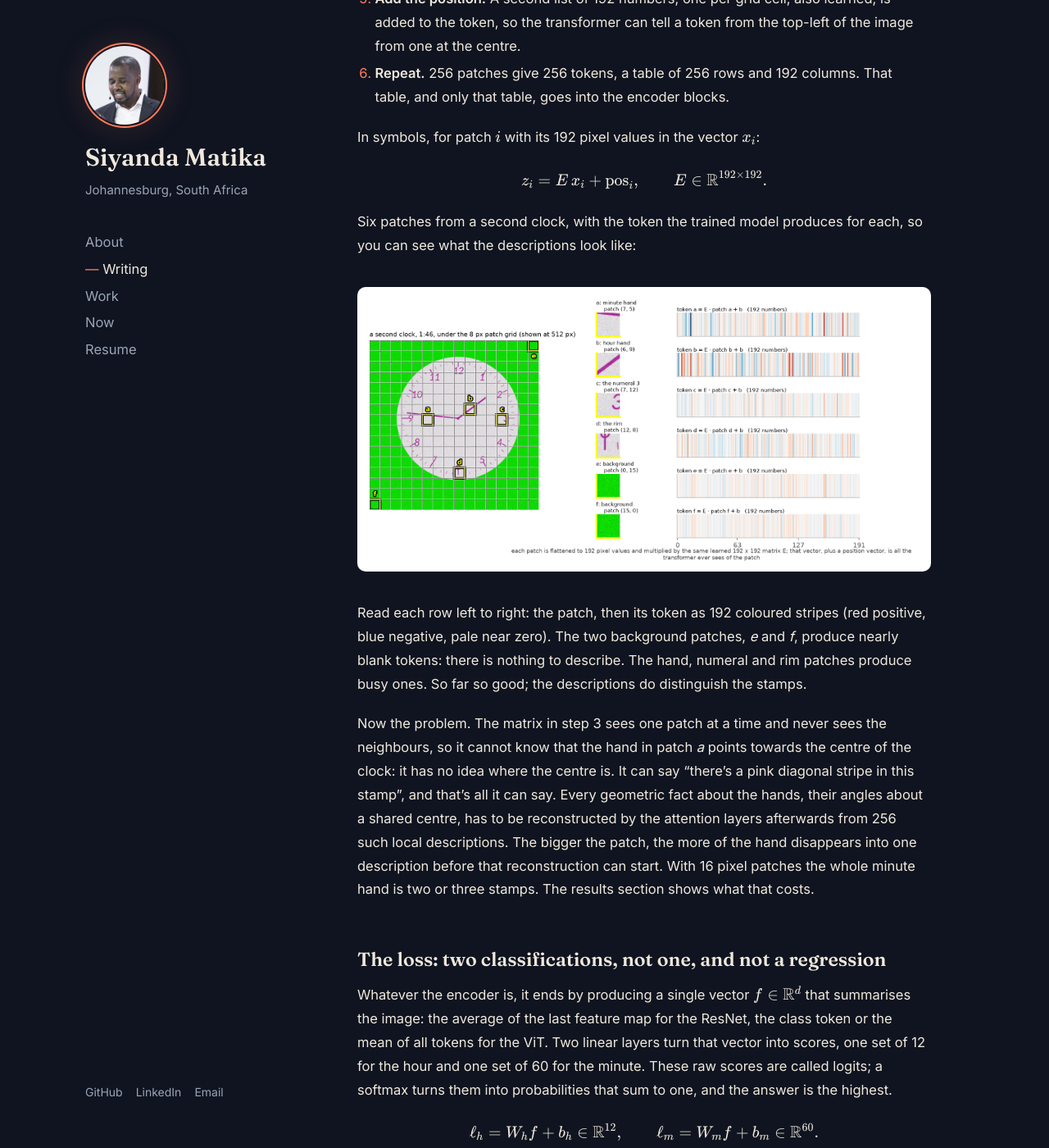
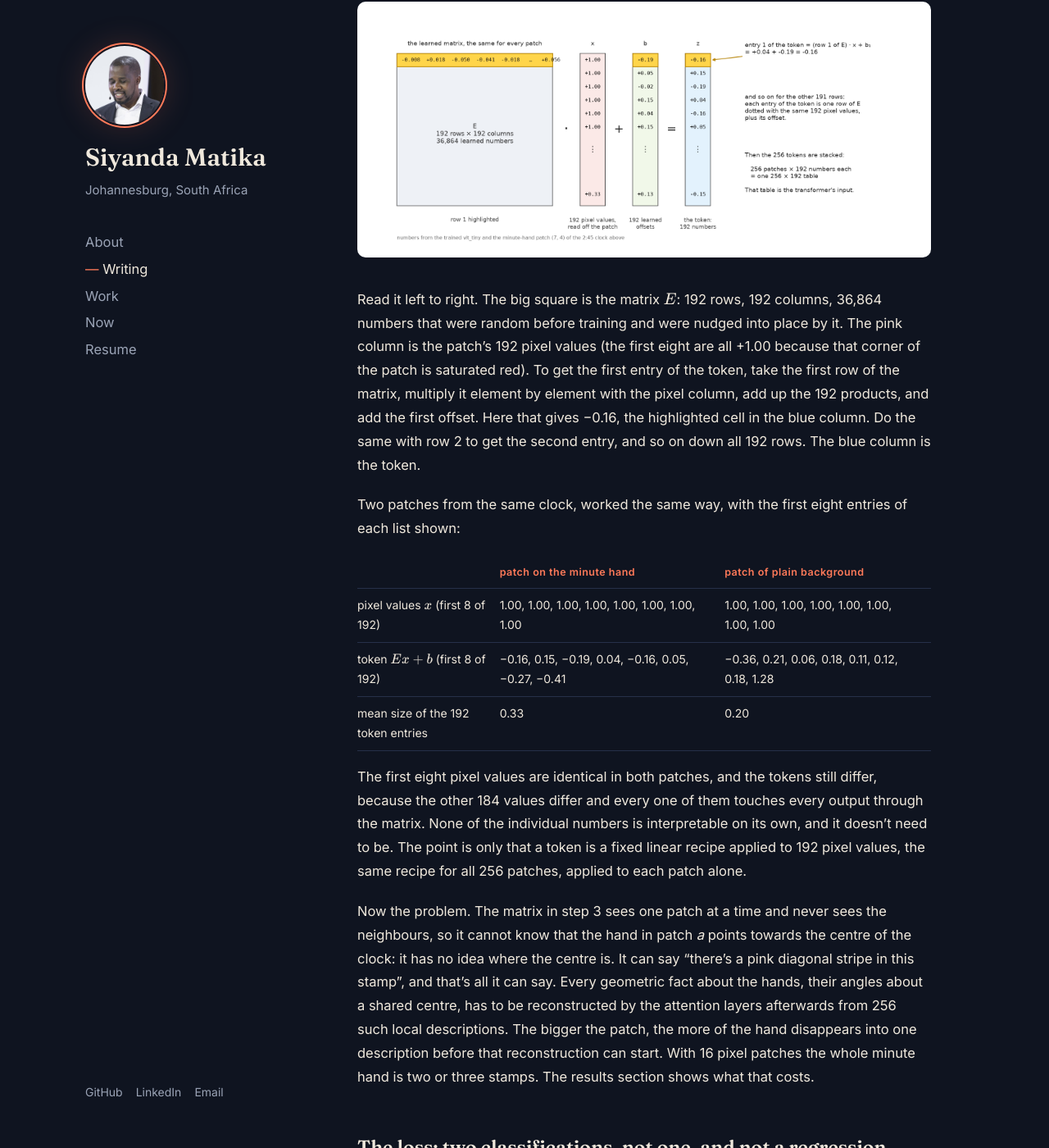
Before and after one commit to matikasiyanda/matikasiyanda.github.io, a Jekyll site: the page built from _posts/2026-09-15-clocks-part-2-models.md, in a window 1280 px wide and 1400 px high, scrolled down 6897 px. Shown: the whole window at 82% size. Built offline with Jekyll 4.4.1, drawn with Linux system fonts in a browser that asks for light colours; comment, search, counter and statistics services are not loaded; some of the changed text lies outside the part shown.

Commit message:
Part 2 reordered; token calculation drawn out

````diff
--- a/_posts/2026-09-15-clocks-part-2-models.md
+++ b/_posts/2026-09-15-clocks-part-2-models.md
@@ -31,79 +31,10 @@
 rather than in compute or training time, because the question is about
 what a given amount of model can learn.
 
-| model | params | design |
-|---|---|---|
-| cnn_small | 2.8M | ResNet, widths 32 to 256, two blocks per stage |
-| cnn_r18 | 11.2M | ResNet-18 layout |
-| cnn_r34 | 21.3M | ResNet-34 layout |
-| vit_tiny | 3.7M | patch 8, width 192, depth 8, 3 heads |
-| vit_small | 14.4M | patch 8, width 384, depth 8, 6 heads |
-| vit_p16 | 14.5M | patch 16, width 384, depth 8, 6 heads |
-
-Here are the two families as data flows, with the shape of the tensor at
-each stage for a 128 px input. Read them top to bottom. The ResNet shrinks
-the image four times while widening the channels; the ViT shrinks it once,
-at the very start, and then keeps the same 256 tokens through every layer.
-
-```mermaid
-flowchart TB
-  subgraph R ["ResNet-18 layout (cnn_r18, 11.2M)"]
-    direction TB
-    r0["image<br/>128 × 128 × 3"] --> r1["stem: 3×3 conv, stride 1, BatchNorm, ReLU<br/>128 × 128 × 64"]
-    r1 --> r2["stage 1: 2 residual blocks<br/>128 × 128 × 64"]
-    r2 --> r3["stage 2: 2 blocks, first has stride 2<br/>64 × 64 × 128"]
-    r3 --> r4["stage 3: 2 blocks, stride 2<br/>32 × 32 × 256"]
-    r4 --> r5["stage 4: 2 blocks, stride 2<br/>16 × 16 × 512"]
-    r5 --> r6["global average pool<br/>512"]
-    r6 --> r7["two linear heads<br/>12 hour logits, 60 minute logits"]
-  end
-  subgraph V ["ViT tiny (vit_tiny, 3.7M)"]
-    direction TB
-    v0["image<br/>128 × 128 × 3"] --> v1["patchify: 8×8 patches, one linear map each<br/>16 × 16 = 256 tokens × 192"]
-    v1 --> v2["+ learned position embedding, + class token<br/>257 × 192"]
-    v2 --> v3["8 × encoder block:<br/>LayerNorm → 3-head self-attention → add<br/>LayerNorm → MLP 192→768→192 → add<br/>257 × 192"]
-    v3 --> v4["class token<br/>192"]
-    v4 --> v5["two linear heads<br/>12 hour logits, 60 minute logits"]
-  end
-```
-
-A residual block is two 3x3 convolutions with a skip connection that adds
-the block's input to its output, so each block only has to learn a
-correction. An encoder block is the transformer's unit: self-attention
-lets every token gather information from every other token, weighted by
-learned relevance, and the MLP then processes each token on its own. Both
-families are deep stacks of one repeated unit; the difference is entirely
-in what the unit does and what it can see.
-
-The modified ViT in the second half of this post keeps the eight encoder
-blocks and changes the three parts around them:
-
-```mermaid
-flowchart TB
-  subgraph V2 ["ViT tiny v2 (vit_tiny_v2, 3.8M)"]
-    direction TB
-    w0["image<br/>128 × 128 × 3"] --> w1["conv stem: 3×3 conv stride 2, BatchNorm, GELU → 64 × 64 × 96<br/>3×3 conv stride 2, BatchNorm, GELU → 32 × 32 × 192, then 1×1 conv<br/>32 × 32 = 1,024 tokens × 192"]
-    w1 --> w2["+ fixed 2D sine-cosine positions, no class token<br/>1024 × 192"]
-    w2 --> w3["8 × encoder block, as before<br/>1024 × 192"]
-    w3 --> w4["mean over all tokens<br/>192"]
-    w4 --> w5["two linear heads<br/>12 hour logits, 60 minute logits"]
-  end
-```
-
-The ResNets [[ResNet]](#references) use a 3x3 stride-1 stem instead of the
-ImageNet 7x7 stride-2 convolution plus max-pool. At 128 px the first thing a
-stride-4 stem would throw away is the minute hand. The ViTs
-[[ViT]](#references) are the plain recipe: one patch-by-patch strided
-convolution as the tokeniser, learned position embeddings, a class token,
-stochastic depth up to 0.1.
-
-Both families end in the same head, and the head is where the task is
-defined, so it gets its own section.
-
 ## What goes in, what comes out
 
-Before the loss, the plumbing, because the loss only makes sense once the
-input and output are concrete.
+Before the models, the plumbing. What goes in and what comes out is the
+same for every model in this post, so it comes first.
 
 ```mermaid
 flowchart TB
@@ -174,6 +105,60 @@
 up. Training is the process of nudging the encoder's weights so that
 number, averaged over the batch, goes down.
 
+## The two families
+
+| model | params | design |
+|---|---|---|
+| cnn_small | 2.8M | ResNet, widths 32 to 256, two blocks per stage |
+| cnn_r18 | 11.2M | ResNet-18 layout |
+| cnn_r34 | 21.3M | ResNet-34 layout |
+| vit_tiny | 3.7M | patch 8, width 192, depth 8, 3 heads |
+| vit_small | 14.4M | patch 8, width 384, depth 8, 6 heads |
+| vit_p16 | 14.5M | patch 16, width 384, depth 8, 6 heads |
+
+Here are the two families as data flows, with the shape of the tensor at
+each stage for a 128 px input. Read them top to bottom. The ResNet shrinks
+the image four times while widening the channels; the ViT shrinks it once,
+at the very start, and then keeps the same 256 tokens through every layer.
+
+```mermaid
+flowchart TB
+  subgraph R ["ResNet-18 layout (cnn_r18, 11.2M)"]
+    direction TB
+    r0["image<br/>128 × 128 × 3"] --> r1["stem: 3×3 conv, stride 1, BatchNorm, ReLU<br/>128 × 128 × 64"]
+    r1 --> r2["stage 1: 2 residual blocks<br/>128 × 128 × 64"]
+    r2 --> r3["stage 2: 2 blocks, first has stride 2<br/>64 × 64 × 128"]
+    r3 --> r4["stage 3: 2 blocks, stride 2<br/>32 × 32 × 256"]
+    r4 --> r5["stage 4: 2 blocks, stride 2<br/>16 × 16 × 512"]
+    r5 --> r6["global average pool<br/>512"]
+    r6 --> r7["two linear heads<br/>12 hour logits, 60 minute logits"]
+  end
+  subgraph V ["ViT tiny (vit_tiny, 3.7M)"]
+    direction TB
+    v0["image<br/>128 × 128 × 3"] --> v1["patchify: 8×8 patches, one linear map each<br/>16 × 16 = 256 tokens × 192"]
+    v1 --> v2["+ learned position embedding, + class token<br/>257 × 192"]
+    v2 --> v3["8 × encoder block:<br/>LayerNorm → 3-head self-attention → add<br/>LayerNorm → MLP 192→768→192 → add<br/>257 × 192"]
+    v3 --> v4["class token<br/>192"]
+    v4 --> v5["two linear heads<br/>12 hour logits, 60 minute logits"]
+  end
+```
+
+A residual block is two 3x3 convolutions with a skip connection that adds
+the block's input to its output, so each block only has to learn a
+correction. An encoder block is the transformer's unit: self-attention
+lets every token gather information from every other token, weighted by
+learned relevance, and the MLP then processes each token on its own. Both
+families are deep stacks of one repeated unit; the difference is entirely
+in what the unit does and what it can see.
+
+
+The ResNets [[ResNet]](#references) use a 3x3 stride-1 stem instead of the
+ImageNet 7x7 stride-2 convolution plus max-pool. At 128 px the first thing a
+stride-4 stem would throw away is the minute hand. The ViTs
+[[ViT]](#references) are the plain recipe: one patch-by-patch strided
+convolution as the tokeniser, learned position embeddings, a class token,
+stochastic depth up to 0.1.
+
 ## How a ViT turns the image into tokens
 
 A ResNet takes the image as it is: a grid of pixels, and its filters slide
@@ -220,16 +205,36 @@
 
 $$z_i = E\,x_i + \mathrm{pos}_i, \qquad E \in \mathbb{R}^{192 \times 192}.$$
 
-Six patches from a second clock, with the token the trained model
-produces for each, so you can see what the descriptions look like:
+What does step 3 actually compute? Here it is drawn out, with the real
+numbers from the trained vit_tiny for the minute-hand patch above:
 
-![Six patches from a second clock, shown at 512 px, and the 192-number token the trained patch embedding produces for each](/assets/clocks/tokeniser.png){: .no-invert}
+![The token calculation drawn as a matrix-vector product: the 192 × 192 learned matrix E with its first row highlighted, the 192 pixel values, the 192 offsets, and the resulting token](/assets/clocks/token_calc.png){: .no-invert}
 
-Read each row left to right: the patch, then its token as 192 coloured
-stripes (red positive, blue negative, pale near zero). The two background
-patches, *e* and *f*, produce nearly blank tokens: there is nothing to
-describe. The hand, numeral and rim patches produce busy ones. So far so
-good; the descriptions do distinguish the stamps.
+Read it left to right. The big square is the matrix $$E$$: 192 rows, 192
+columns, 36,864 numbers that were random before training and were nudged
+into place by it. The pink column is the patch's 192 pixel values (the
+first eight are all +1.00 because that corner of the patch is saturated
+red). To get the first entry of the token, take the first row of the
+matrix, multiply it element by element with the pixel column, add up the
+192 products, and add the first offset. Here that gives −0.16, the
+highlighted cell in the blue column. Do the same with row 2 to get the
+second entry, and so on down all 192 rows. The blue column is the token.
+
+Two patches from the same clock, worked the same way, with the first eight
+entries of each list shown:
+
+| | patch on the minute hand | patch of plain background |
+|---|---|---|
+| pixel values $$x$$ (first 8 of 192) | 1.00, 1.00, 1.00, 1.00, 1.00, 1.00, 1.00, 1.00 | 1.00, 1.00, 1.00, 1.00, 1.00, 1.00, 1.00, 1.00 |
+| token $$Ex + b$$ (first 8 of 192) | −0.16, 0.15, −0.19, 0.04, −0.16, 0.05, −0.27, −0.41 | −0.36, 0.21, 0.06, 0.18, 0.11, 0.12, 0.18, 1.28 |
+| mean size of the 192 token entries | 0.33 | 0.20 |
+
+The first eight pixel values are identical in both patches, and the tokens
+still differ, because the other 184 values differ and every one of them
+touches every output through the matrix. None of the individual numbers
+is interpretable on its own, and it doesn't need to be. The point is only
+that a token is a fixed linear recipe applied to 192 pixel values, the
+same recipe for all 256 patches, applied to each patch alone.
 
 Now the problem. The matrix in step 3 sees one patch at a time and never
 sees the neighbours, so it cannot know that the hand in patch *a* points
@@ -514,6 +519,20 @@
 - Global average pooling over tokens instead of a class token
   [[PlainViT]](#references).
 
+As a data flow, next to the plain ViT drawn earlier:
+
+```mermaid
+flowchart TB
+  subgraph V2 ["ViT tiny v2 (vit_tiny_v2, 3.8M)"]
+    direction TB
+    w0["image<br/>128 × 128 × 3"] --> w1["conv stem: 3×3 conv stride 2, BatchNorm, GELU → 64 × 64 × 96<br/>3×3 conv stride 2, BatchNorm, GELU → 32 × 32 × 192, then 1×1 conv<br/>32 × 32 = 1,024 tokens × 192"]
+    w1 --> w2["+ fixed 2D sine-cosine positions, no class token<br/>1024 × 192"]
+    w2 --> w3["8 × encoder block, as before<br/>1024 × 192"]
+    w3 --> w4["mean over all tokens<br/>192"]
+    w4 --> w5["two linear heads<br/>12 hour logits, 60 minute logits"]
+  end
+```
+
 It also trains for 100 epochs with a 10% warmup rather than 30 and 5%, which
 makes the comparison unclean. I'll come back to that.
 
````
Also changed, not shown: assets/clocks/token_calc.png (added).
